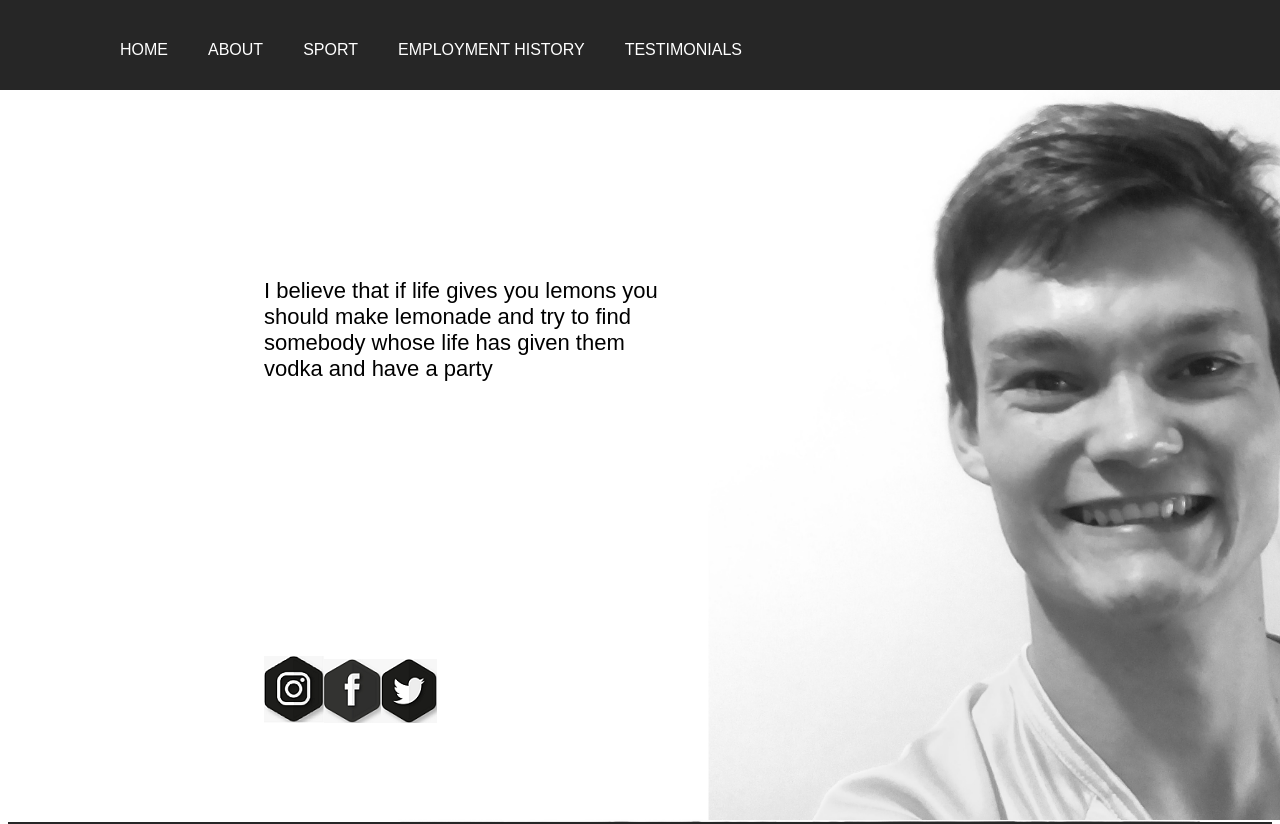
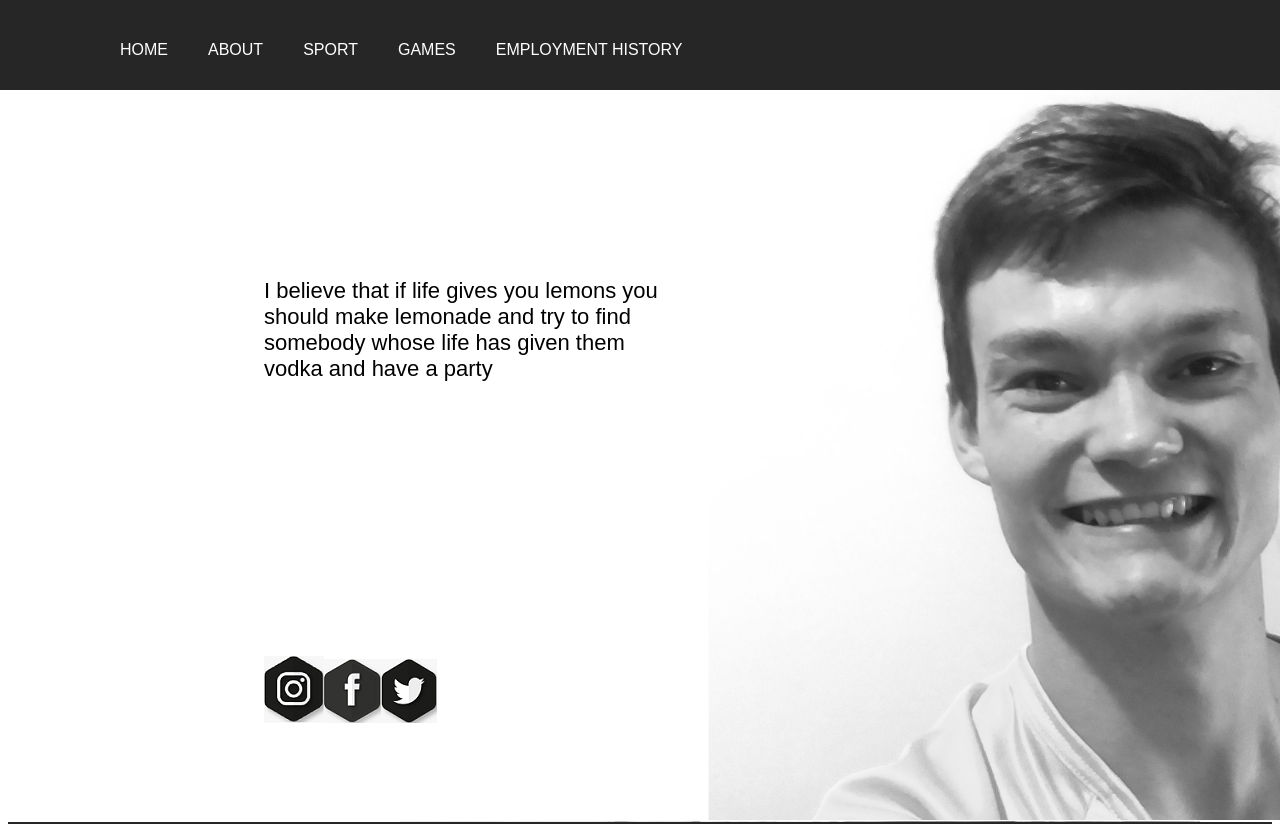
Before and after one commit to JandreErasmus/JandreErasmusCV, an Angular app in the folder JandreErasmusCV/: page / in a window 1280 px wide. Shown: the top 824 px of the page. Built offline with nearby package versions, Linux system fonts and the light colour scheme.

Commit message:
Modified the html file

```diff
--- a/JandreErasmusCV/src/app/app.component.html
+++ b/JandreErasmusCV/src/app/app.component.html
@@ -12,8 +12,8 @@
       <li><a href="#Home">Home</a></li>
       <li><a href="#About">About</a></li>
       <li><a href="#Sport">Sport</a></li>
+      <li><a href="#Games">Games</a></li>
       <li><a href="#Employment History">Employment History</a></li>
-      <li><a href="#Testimonials">Testimonials</a></li>
     </ul>
   </nav>
   <section id="Home" class="sec1">
```
